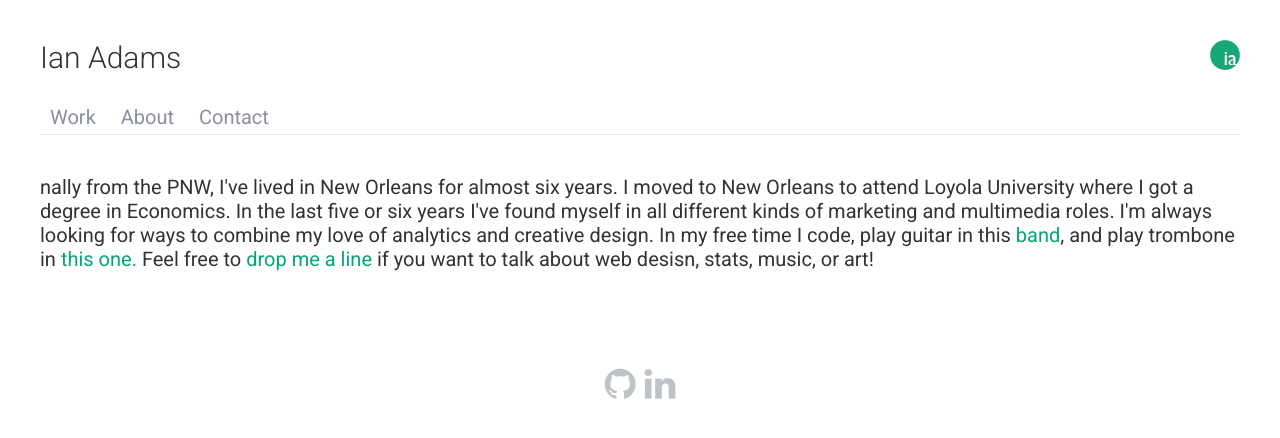
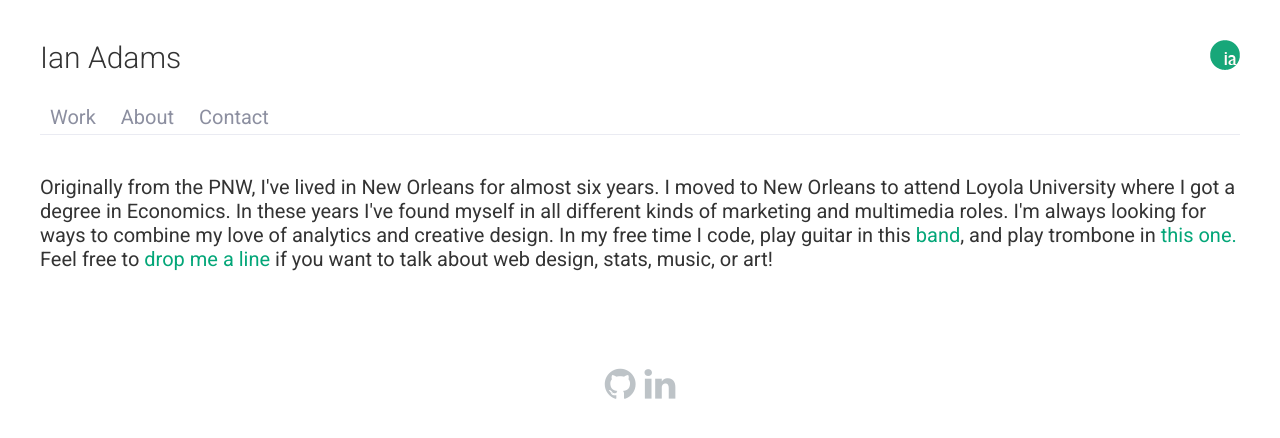
Before and after one commit to ijadams/ijadams.github.io, a Jekyll site: the page built from about.html, in a window 1280 px wide. Shown: the top 438 px of the page. Built offline with Jekyll 4.4.1, drawn with Linux system fonts in a browser that asks for light colours; nearby versions of some CDN libraries.

Commit message:
More edits

```diff
--- a/about.html
+++ b/about.html
@@ -4,8 +4,9 @@ title: About
 ---
 <div id="info">
 
-nally from the PNW, I've lived in New Orleans for almost six years. I moved to New Orleans to attend Loyola University where I got a degree in Economics. In the last five or six years I've found myself in all different kinds of marketing and multimedia roles. I'm always looking for ways to combine my love of analytics and creative design. In my free time I code, play guitar in this <a href="http://babesuniverse.net">band</a>, and play trombone in <a href="http://www.quintronandmisspussycat.com/marchingband.html">this one.</a>
-Feel free to <a href="/contact">drop me a line</a> if you want to talk about web desisn, stats, music, or art!
+Originally from the PNW, I've lived in New Orleans for almost six years. I moved to New Orleans to attend Loyola University where I got a degree in Economics. In these years I've found myself in all different kinds of marketing and multimedia roles. I'm always looking for ways to combine my love of analytics and creative design. In my free time I code, play guitar in this <a href="http://babesuniverse.net">band</a>, and play trombone in <a href="http://www.quintronandmisspussycat.com/marchingband.html">this one.</a><br>
+
+Feel free to <a href="/contact">drop me a line</a> if you want to talk about web design, stats, music, or art!
 
 
 </div>
--- a/contact.html
+++ b/contact.html
@@ -4,5 +4,7 @@ title: Contact
 ---
 
 <div id="info">
+Don't hesitate to drop me a line at the email below. <br>
+
 Email: ijadams503@gmail.com
 </div>
```
